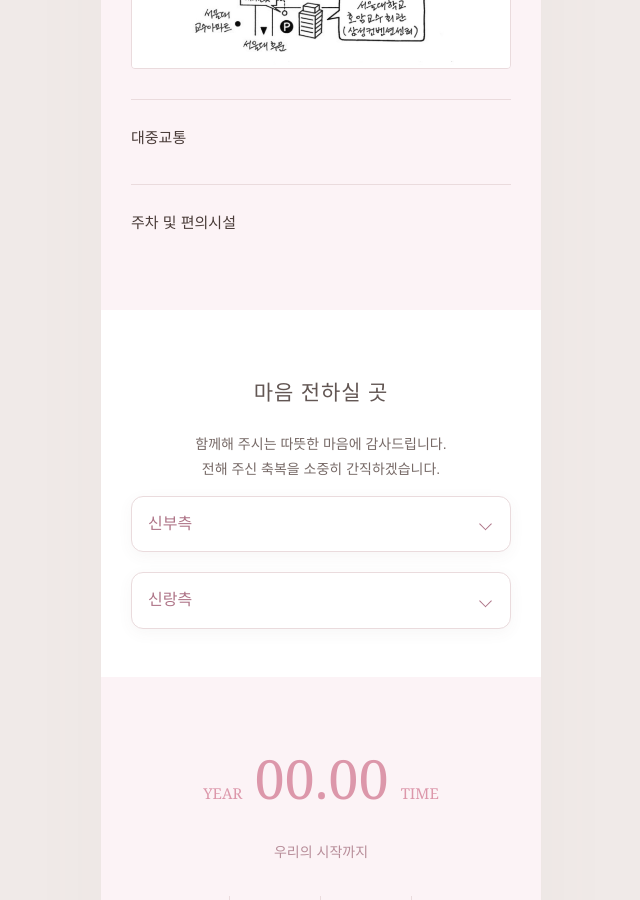
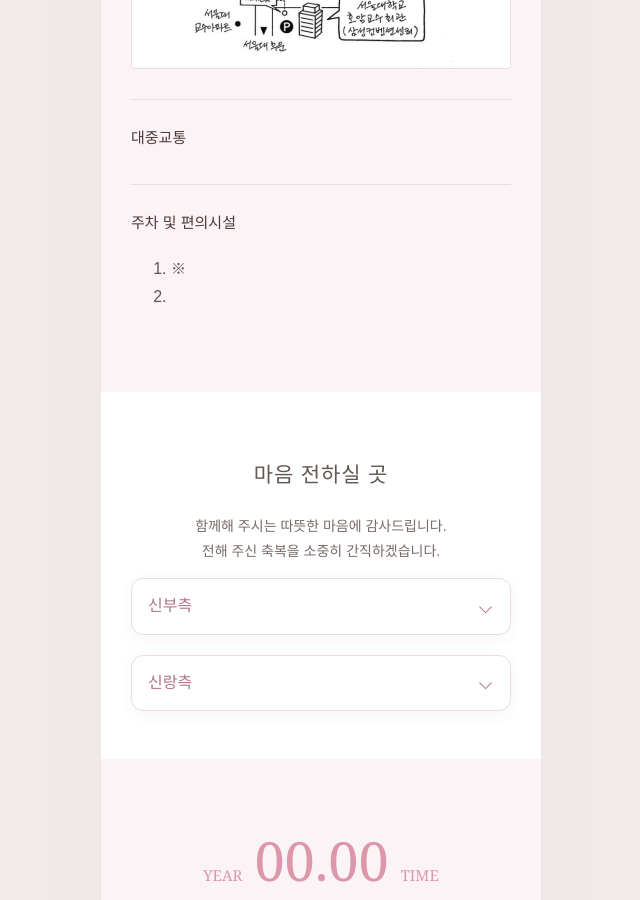
Before and after one commit to yuriandhoon/wedding, a Jekyll site: the page built from yuri/index.html, in a window 1280 px wide and 900 px high, scrolled down 2029 px. Shown: the whole window, without its empty margins (319-959 px from the left). Built offline with Jekyll 4.4.1, drawn with Linux system fonts in a browser that asks for light colours.

Commit message:
Update invitation.html

```diff
--- a/_layouts/invitation.html
+++ b/_layouts/invitation.html
@@ -99,7 +99,13 @@
           </article>
           <article>
             <h3>주차 및 편의시설</h3>
-            <p data-bind="venue.parking"></p>
+            <ol class="parking-list">
+              <li>
+                <p data-bind="venue.parking.lot"></p>
+                <p class="parking-note"><span>※</span><span data-bind="venue.parking.note"></span></p>
+              </li>
+              <li><p data-bind="venue.parking.access"></p></li>
+            </ol>
           </article>
         </div>
       </section>
```
